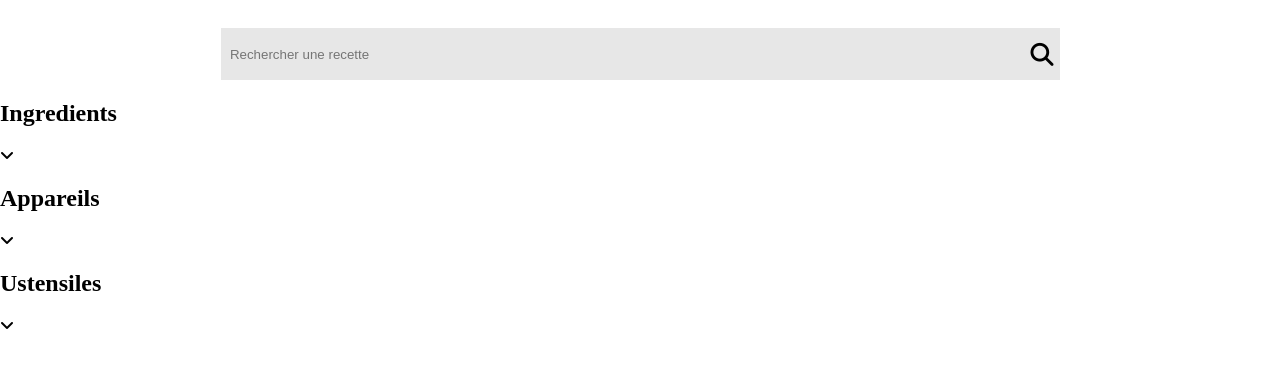
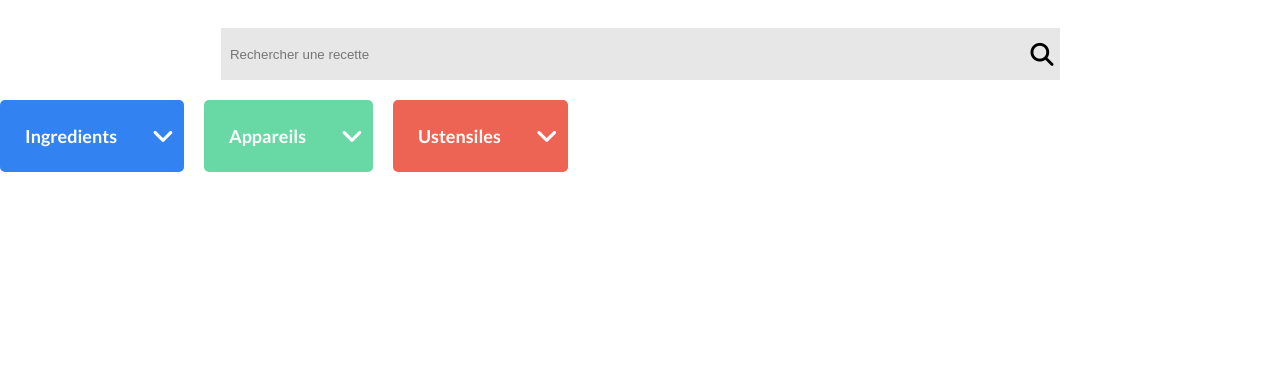
Before and after one commit to PuteauxTheo/TheoPuteaux_7_07032022, a plain HTML site: page index.html in a window 1280 px wide. Shown: the part 194-562 px from the top of the page. Drawn offline with Linux system fonts and the light colour scheme; files whose address does not match are found by name.

Commit message:
ajout du css pour les nouveaux elements html

```diff
--- a/css/style.css
+++ b/css/style.css
@@ -1,6 +1,6 @@
 body{
     max-width: 1440px;
-    margin: auto;
+    margin: 0 auto;
 }
 
 
@@ -24,10 +24,13 @@ header{
 
 /* --------------------- MAIN ------------------- */
 
+            /*-------- SEARCH BAR ---------*/
+
 .form-search{
     display: flex;
     justify-content: center;
     border-radius: 5px;
+    margin-bottom: 20px;
 }
 .search-input{
     height: 50px;
@@ -42,3 +45,53 @@ header{
 .fa-search{
     font-size: 23px;
 }
+
+            /*---------- SORT -----------*/
+
+.sort{
+    display: flex;
+    flex-direction: row;
+    column-gap: 20px;
+}
+
+.sort-title{
+    margin: 0;
+    padding: 25px;
+    font-family: "Lato";
+    font-style: normal;
+    font-weight: bold;
+    font-size: 18px;
+    color: #fff;
+}
+.sort-ingredients{
+    display: flex;
+    background-color: #3282f2;
+    border-radius: 5px;
+    flex-direction: row;
+}
+
+.sort-appareils{
+    display: flex;
+    background-color: #68d9a4;
+    border-radius: 5px;
+    flex-direction: row;
+}
+
+.sort-ustensiles{
+    display: flex;
+    background-color: #ed6454;
+    border-radius: 5px;
+    flex-direction: row;
+}
+
+.arrows-icon{
+    display: flex;
+    justify-content: center;
+    align-items: center;
+}
+
+.fa-angle-down{
+    margin: 0 10px;
+    font-size: 25px;
+    color: #fff;
+}
```
